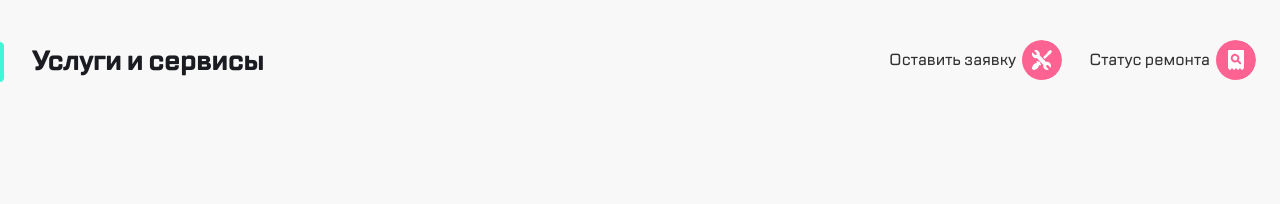
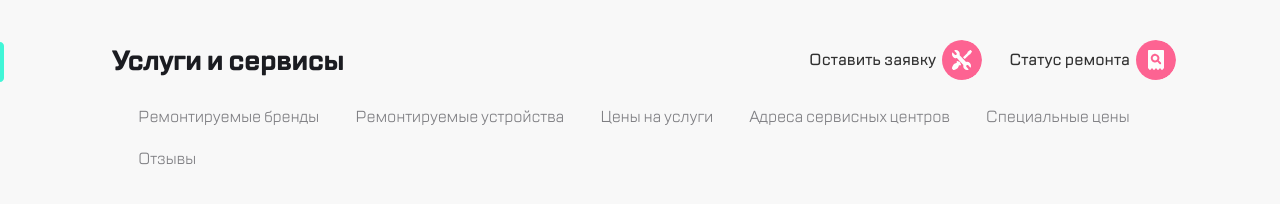
Before and after one commit to RomaSRS/services-software, a plain HTML site: page index.html in a window 1280 px wide. Drawn offline with Linux system fonts and the light colour scheme; files whose address does not match are found by name; a web font is replaced by a local one.

Commit message:
feat: implement navigation

```diff
--- a/index.html
+++ b/index.html
@@ -26,3 +26,16 @@
     </nav>
     <h1 class="header__content__title">Услуги и сервисы</h1>
   </header>
+  <main class="main-block">
+    <ul class="menu menu_navigation">
+      <li class="menu__menu-item" href="#""><a class="menu-link" href="#">Ремонтируемые бренды</a></li>
+      <li class="menu__menu-item" href="#"><a class="menu-link" href="#">Ремонтируемые устройства</a></li>
+      <li class="menu__menu-item" href="#"><a class="menu-link" href="#">Цены на услуги</a></li>
+      <li class="menu__menu-item" href="#"><a class="menu-link" href="#">Адреса сервисных центров</a></li>
+      <li class="menu__menu-item" href="#"><a class="menu-link" href="#">Специальные цены</a></li>
+      <li class="menu__menu-item" href="#"><a class="menu-link" href="#">Отзывы</a></li>
+    </ul>
+
+  </main>
+</body>
+</html>
--- a/style.css
+++ b/style.css
@@ -144,14 +144,13 @@
   padding-left: 5px;
 }
 
-
 @media (max-width: 767px), (min-width: 1120px) {
-
   .nav-btn__requestCall,
   .nav-btn__feedback,
   .nav-btn__profile,
   .nav__separation:first-of-type {
     display: none;
+  }
 }
 
 @media (min-width: 768px) {
@@ -170,8 +169,7 @@
 
 @media (min-width: 1120px) {
   .page__size {
-      min-width: 1120px;
-      max-width: 1440px;
+    max-width: 1120px;
   }
 
   .header__content {
@@ -208,3 +206,49 @@
     border: none;
   }
 }
+
+.menu {
+  display: flex;
+  overflow-x: scroll;
+  list-style: none;
+}
+
+.menu_offset {
+  padding: 0;
+  margin: 0 16px;
+}
+
+.menu__menu-item {
+  flex-shrink: 0;
+  font-size: 16px;
+  letter-spacing: -0.2px;
+  color: #7E7E82;
+  padding: 8px 16px;
+  margin: 0;
+  border: 2px solid transparent;
+  border-radius: 6px;
+}
+
+.menu__menu-item:hover {
+  border-color: #BDFFEC;
+  color: inherit;
+  background: #FFF;
+}
+
+.menu-link {
+  text-decoration: none;
+  color: inherit;
+}
+
+@media (min-width: 768px) {
+  .main__section-flex {
+    margin-top: 32px;
+  }
+}
+
+@media (min-width: 1120px) {
+  .menu {
+    flex-wrap: wrap;
+    overflow-x: hidden;
+  }
+}
```
Lines whose indentation alone changed are shown as unchanged.
